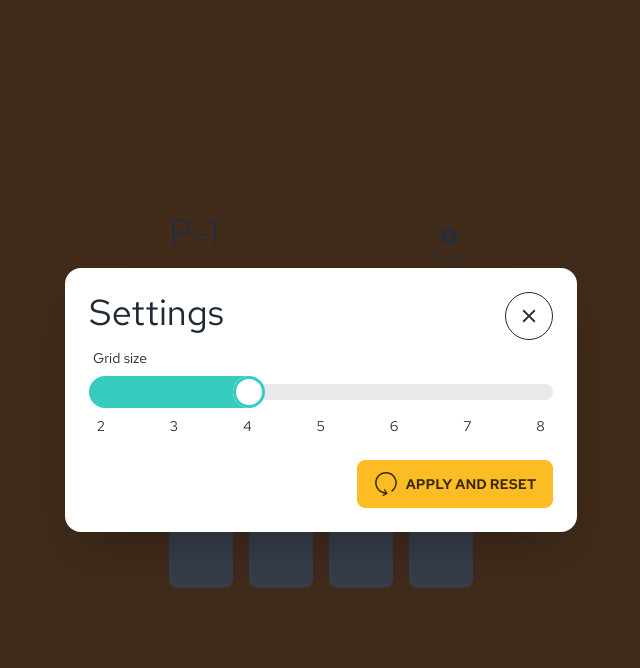
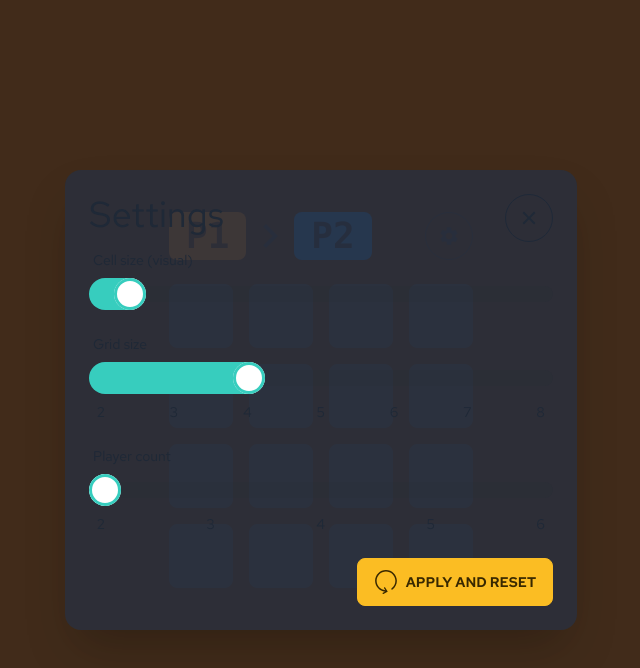
Before and after one commit to tnfssc/t3p, a React (Vite) app: page / in a window 1280 px wide. Both pictures are taken after a click on the button 768 px from the left and 236 px from the top of the page. Shown: the top 668 px of the page, without its empty margins (319-959 px from the left). Built offline with nearby package versions, Linux system fonts and the light colour scheme.

Commit message:
feat: See description
Added UI settings store
Fixed rightclick menu
Added more than 2 players

```diff
--- a/index.html
+++ b/index.html
@@ -1,5 +1,5 @@
 <!DOCTYPE html>
-<html lang="en">
+<html lang="en" className="dark">
   <head>
     <meta charset="UTF-8" />
     <link rel="icon" type="image/svg+xml" href="/icon.svg" />
--- a/src/components/Cell.tsx
+++ b/src/components/Cell.tsx
@@ -1,6 +1,7 @@
 import clsx from "clsx";
 import { Menu, Item, useContextMenu } from "react-contexify";
 import { Cell, useGameStore } from "@store/gameStore";
+import { useUiSettingsStore } from "@store/uiSettingsStore";
 
 export interface CellProps {
   cell: Cell;
@@ -9,11 +10,12 @@ export interface CellProps {
 }
 
 const Cell: React.FC<CellProps> = ({ cell, rowIndex, colIndex }) => {
+  const cellSize = useUiSettingsStore((s) => s.cellSize);
   const menuId = `context-menu-id-${rowIndex}-${colIndex}`;
   const { show, hideAll } = useContextMenu({ id: menuId });
   const play = useGameStore((s) => s.play);
   const players = useGameStore((s) => s.players);
-  const maxValue = useGameStore((s) => s.maxValue);
+  const sqrtMaxValue = useGameStore((s) => s.sqrtMaxValue);
   const currentPlayer = players[useGameStore((s) => s.turns.current)];
 
   const color =
@@ -24,10 +26,13 @@ const Cell: React.FC<CellProps> = ({ cell, rowIndex, colIndex }) => {
     <>
       <button
         key={`row-${rowIndex}`}
-        className="h-16 w-16 m-2 btn text-4xl"
-        style={{ backgroundColor, color }}
+        className="m-2 btn text-4xl"
+        style={{ backgroundColor, color, width: cellSize, height: cellSize }}
         onClick={() => play(rowIndex, colIndex)}
-        onContextMenu={(e) => show({ event: e })}
+        onContextMenu={(e) => {
+          e.preventDefault();
+          show({ event: e });
+        }}
       >
         <div className="flex w-full h-full flex-center">{cell.value || ""}</div>
       </button>
@@ -35,16 +40,20 @@ const Cell: React.FC<CellProps> = ({ cell, rowIndex, colIndex }) => {
       <Menu
         id={menuId}
         theme="dark"
-        className="min-w-0 grid place-items-center place-content-center"
-        style={{
-          gridTemplateColumns: Array.from(
-            { length: Math.sqrt(maxValue) },
-            () => "auto"
-          ).join(" "),
-          minWidth: 0,
-        }}
+        className="flex flex-col"
+        style={{ minWidth: 0 }}
       >
-        {Array.from({ length: maxValue }, (_, i) => i + 1).map((value) => {
+        {Array.from({ length: sqrtMaxValue }, (_, i) => i).map((i) => {
+          return (
+            <Item key={i}>
+              <style>
+                {
+                  /* css */ `:root { --contexify-activeItem-bgColor: "transparent"; }`
+                }
+              </style>
+              {Array.from({ length: sqrtMaxValue }, (_, i) => i + 1).map(
+                (j) => {
+                  const value = i * sqrtMaxValue + j;
                   const disabled =
                     currentPlayer.usedValues.includes(value) ||
                     (cell.value ?? 0) >= value;
@@ -54,19 +63,22 @@ const Cell: React.FC<CellProps> = ({ cell, rowIndex, colIndex }) => {
                     hideAll();
                   };
                   return (
-            <Item
+                    <button
                       key={value}
+                      className={clsx(
+                        "btn btn-primary btn-square mr-3 last:mr-0",
+                        {
+                          "btn-disabled": disabled,
+                        }
+                      )}
                       onClick={handleClick}
-              className="min-w-0"
                       disabled={disabled}
-            >
-              <button
-                className={clsx("btn btn-primary btn-square", {
-                  "btn-disabled": disabled,
-                })}
                     >
                       {value}
                     </button>
+                  );
+                }
+              )}
             </Item>
           );
         })}
--- a/src/components/Dialog.tsx
+++ b/src/components/Dialog.tsx
@@ -4,16 +4,28 @@ export interface DialogProps {
   children: React.ReactNode;
   open: boolean;
   style?: React.CSSProperties;
+  translucent?: boolean;
 }
 
-const Dialog: React.FC<DialogProps> = ({ children, open, style }) => {
+const Dialog: React.FC<DialogProps> = ({
+  children,
+  open,
+  style,
+  translucent,
+}) => {
   return (
     <div
       className={clsx("modal modal-bottom sm:modal-middle", {
         "modal-open": open,
       })}
     >
-      <div className="modal-box" style={style}>
+      <div
+        className="modal-box"
+        style={{
+          backgroundColor: translucent ? "rgba(42,48,60,0.85)" : undefined,
+          ...style,
+        }}
+      >
         {children}
       </div>
     </div>
--- a/src/components/Settings.tsx
+++ b/src/components/Settings.tsx
@@ -5,23 +5,24 @@ import { SlReload } from "react-icons/sl";
 import Dialog from "@components/Dialog";
 import useConfirm from "@components/Confirm";
 import { useGameStore } from "@store/gameStore";
+import { useUiSettingsStore } from "@store/uiSettingsStore";
 
 const Settings = () => {
+  const { cellSize, setCellSize } = useUiSettingsStore();
   const reset = useGameStore((s) => s.reset);
-  const size = useGameStore((s) => s.grid.size);
+  const size = useGameStore((s) => s.grid.length);
   const [newSize, setNewSize] = useState(size);
+  const playerCount = useGameStore((s) => s.players.length);
+  const [newPlayerCount, setNewPlayerCount] = useState(playerCount);
   const [open, setOpen] = useState(false);
   const confirm = useConfirm();
 
   const handleReset = async () => {
-    if (newSize > 8 || newSize < 2) {
-      toast.error("Size must be between 2 and 5");
-      return;
-    }
     try {
       await confirm();
-      reset({ size: newSize });
+      reset({ size: newSize, numberOfPlayers: newPlayerCount });
       setOpen(false);
+      toast.success("Settings applied and game reset");
     } catch (e) {
       setNewSize(size);
     }
@@ -35,7 +36,7 @@ const Settings = () => {
       >
         <MdSettings className="w-full h-full" />
       </button>
-      <Dialog open={open}>
+      <Dialog open={open} translucent>
         <div className="flex flex-row w-full">
           <div className="grow text-4xl">Settings</div>
           <button
@@ -47,6 +48,24 @@ const Settings = () => {
         </div>
         <div className="form-control">
           <label className="label">
+            <span className="label-text">Cell size (visual)</span>
+          </label>
+          <input
+            type="range"
+            min={56}
+            max={192}
+            value={cellSize}
+            className="range range-lg range-accent"
+            step={8}
+            onChange={(e) => {
+              e.preventDefault();
+              setCellSize(e.target.valueAsNumber);
+            }}
+          />
+        </div>
+        <div className="h-4" />
+        <div className="form-control">
+          <label className="label">
             <span className="label-text">Grid size</span>
           </label>
           <input
@@ -56,7 +75,10 @@ const Settings = () => {
             value={newSize}
             className="range range-lg range-accent"
             step={1}
-            onChange={(e) => setNewSize(e.target.valueAsNumber)}
+            onChange={(e) => {
+              e.preventDefault();
+              setNewSize(e.target.valueAsNumber);
+            }}
           />
           <div className="w-full flex justify-between text-sm px-2 pt-2">
             <span>2</span>
@@ -66,6 +88,31 @@ const Settings = () => {
             <span>6</span>
             <span>7</span>
             <span>8</span>
+          </div>
+        </div>
+        <div className="h-4" />
+        <div className="form-control">
+          <label className="label">
+            <span className="label-text">Player count</span>
+          </label>
+          <input
+            type="range"
+            min={2}
+            max={6}
+            value={newPlayerCount}
+            className="range range-lg range-accent"
+            step={1}
+            onChange={(e) => {
+              e.preventDefault();
+              setNewPlayerCount(e.target.valueAsNumber);
+            }}
+          />
+          <div className="w-full flex justify-between text-sm px-2 pt-2">
+            <span>2</span>
+            <span>3</span>
+            <span>4</span>
+            <span>5</span>
+            <span>6</span>
           </div>
         </div>
         <div className="modal-action">
--- a/src/components/T3P.tsx
+++ b/src/components/T3P.tsx
@@ -1,4 +1,5 @@
 import Helmet from "react-helmet";
+import { MdChevronRight } from "react-icons/md";
 import Cell from "@components/Cell";
 import Dialog from "@components/Dialog";
 import Settings from "@components/Settings";
@@ -8,6 +9,8 @@ const T3P = () => {
   const grid = useGameStore((s) => s.grid);
   const players = useGameStore((s) => s.players);
   const currentPlayer = players[useGameStore((s) => s.turns.current)];
+  const nextPlayer =
+    players[(useGameStore((s) => s.turns.current) + 1) % players.length];
   const winner = useGameStore((s) => s.victory.playerIndex);
   const reset = useGameStore((s) => s.reset);
   return (
@@ -16,20 +19,44 @@ const T3P = () => {
         <title>T3P - {currentPlayer.name}</title>
       </Helmet>
       <div
-        className="w-screen h-screen transition-all duration-300 ease-in-out flex-center"
+        className="w-screen h-screen transition-all duration-300 ease-in-out flex-center overflow-auto"
         style={{ backgroundColor: currentPlayer.color }}
       >
         <div
           className="grid flex-center"
-          style={{ gridTemplateColumns: `repeat(${grid.size}, 1fr)` }}
+          style={{ gridTemplateColumns: `repeat(${grid.length}, 1fr)` }}
         >
           <div className="mb-2 p-2 flex col-span-full w-full">
-            <div className="grow">
-              <span className="text-4xl">{currentPlayer.name}</span>
+            <div className="flex grow place-items-center">
+              <div className="tooltip" data-tip="Current player">
+                <span
+                  className="text-4xl btn btn-ghost font-mono"
+                  style={{
+                    backgroundColor: currentPlayer.bgColor,
+                    color: currentPlayer.color,
+                  }}
+                >
+                  {currentPlayer.name}
+                </span>
+              </div>
+              <MdChevronRight className="h-12 w-12" />
+              <div className="tooltip" data-tip="Next player">
+                <span
+                  className="text-4xl btn btn-ghost font-mono"
+                  style={{
+                    backgroundColor: nextPlayer.bgColor,
+                    color: nextPlayer.color,
+                  }}
+                >
+                  {nextPlayer.name}
+                </span>
+              </div>
             </div>
-            <Settings />
+            <div className="flex place-items-center">
+              <Settings />
+            </div>
           </div>
-          {grid.cells.map((col, colIndex) => (
+          {grid.map((col, colIndex) => (
             <div key={`col-${colIndex}`} className="flex">
               {col.map((cell, rowIndex) => {
                 return (
--- a/src/store/gameStore.ts
+++ b/src/store/gameStore.ts
@@ -15,11 +15,8 @@ export type Player = {
 };
 
 export interface GameStore {
-  grid: {
-    size: number;
-    cells: Cell[][];
-  };
-  maxValue: number;
+  grid: Cell[][];
+  sqrtMaxValue: number;
   players: Player[];
   turns: {
     current: number;
@@ -44,7 +41,7 @@ const makePlayers = (numberOfPlayers: number): Player[] =>
   Array.from({ length: numberOfPlayers }, (_, index) => {
     const hue = (index * 360) / numberOfPlayers + 30;
     return {
-      name: `P-${index + 1}`,
+      name: `P${index + 1}`,
       color: `hsl(${hue}, 100%, 15%)`,
       bgColor: `hsl(${hue}, 100%, 50%)`,
       score: 0,
@@ -58,11 +55,8 @@ const numberOfPlayers = 2;
 const size = 4;
 
 export const useGameStore = zustand<GameStore>((set, get) => ({
-  grid: {
-    size,
-    cells: makeGrid(size),
-  },
-  maxValue: Math.pow(size - 1, 2),
+  grid: makeGrid(size),
+  sqrtMaxValue: size - 2,
   players: makePlayers(numberOfPlayers),
   turns: {
     current: 0,
@@ -70,7 +64,7 @@ export const useGameStore = zustand<GameStore>((set, get) => ({
   play: (row: number, col: number, value = 0) => {
     set((state) =>
       produce(state, (draft) => {
-        const cell = draft.grid.cells[col][row];
+        const cell = draft.grid[col][row];
         if (
           (cell.playerIndex === null || (cell.value ?? 0) < value) &&
           !draft.players[draft.turns.current].usedValues.includes(value)
@@ -79,7 +73,8 @@ export const useGameStore = zustand<GameStore>((set, get) => ({
             draft.players[draft.turns.current].usedValues.push(value);
           cell.playerIndex = draft.turns.current;
           cell.value = value;
-          draft.turns.current = (draft.turns.current + 1) % numberOfPlayers;
+          draft.turns.current =
+            (draft.turns.current + 1) % get().players.length;
         }
       })
     );
@@ -88,15 +83,15 @@ export const useGameStore = zustand<GameStore>((set, get) => ({
   victory: {
     playerIndex: null,
     check: (row: number, col: number) => {
-      const { cells } = get().grid;
-      const playerIndex = cells[col][row].playerIndex;
-      const size = get().grid.size;
+      const grid = get().grid;
+      const playerIndex = grid[col][row].playerIndex;
+      const size = grid.length;
 
       const checkCells = (cells: Cell[]) =>
         cells.every((cell) => cell.playerIndex === playerIndex);
 
-      const rowCells = cells[col];
-      const colCells = cells.map((col) => col[row]);
+      const rowCells = grid[col];
+      const colCells = grid.map((col) => col[row]);
       if (checkCells(rowCells) || checkCells(colCells))
         return set((state) =>
           produce(state, (draft) => {
@@ -104,7 +99,7 @@ export const useGameStore = zustand<GameStore>((set, get) => ({
           })
         );
 
-      const diagCells = cells.map((col, i) => col[i]);
+      const diagCells = grid.map((col, i) => col[i]);
       if (row === col && checkCells(diagCells))
         return set((state) =>
           produce(state, (draft) => {
@@ -112,7 +107,7 @@ export const useGameStore = zustand<GameStore>((set, get) => ({
           })
         );
 
-      const antiDiagCells = cells.map((col, i) => col[size - i - 1]);
+      const antiDiagCells = grid.map((col, i) => col[size - i - 1]);
       if (row === size - col - 1 && checkCells(antiDiagCells))
         return set((state) =>
           produce(state, (draft) => {
@@ -121,9 +116,10 @@ export const useGameStore = zustand<GameStore>((set, get) => ({
         );
 
       if (
-        cells.every((col) => col.every((cell) => cell.value !== null)) &&
+        grid.every((col) => col.every((cell) => cell.value !== null)) &&
         get().players.every(
-          (player) => player.usedValues.length === get().maxValue
+          (player) =>
+            player.usedValues.length === Math.pow(get().sqrtMaxValue, 2)
         )
       )
         return set((state) =>
@@ -136,12 +132,12 @@ export const useGameStore = zustand<GameStore>((set, get) => ({
   reset: ({ numberOfPlayers, size } = {}) => {
     set((state) =>
       produce(state, (draft) => {
-        draft.grid.size = size ?? draft.grid.size;
-        draft.grid.cells = makeGrid(size ?? draft.grid.size);
+        draft.grid.length = size ?? draft.grid.length;
+        draft.grid = makeGrid(size ?? draft.grid.length);
         draft.players = makePlayers(numberOfPlayers ?? draft.players.length);
         draft.turns.current = 0;
         draft.victory.playerIndex = null;
-        draft.maxValue = Math.pow(draft.grid.size - 1, 2);
+        draft.sqrtMaxValue = draft.grid.length - 2;
       })
     );
   },
--- /dev/null
+++ b/src/store/uiSettingsStore.ts
@@ -0,0 +1,17 @@
+import zustand from "zustand";
+import { produce } from "immer";
+
+export interface UiSettingsStore {
+  cellSize: number;
+  setCellSize: (size: number) => void;
+}
+
+export const useUiSettingsStore = zustand<UiSettingsStore>((set) => ({
+  cellSize: 64,
+  setCellSize: (size) =>
+    set(
+      produce((draft) => {
+        draft.cellSize = size;
+      })
+    ),
+}));
```
Also changed, not shown: 1 other file (tests, documents, lock files or other folders). Lines whose indentation alone changed are shown as unchanged.
